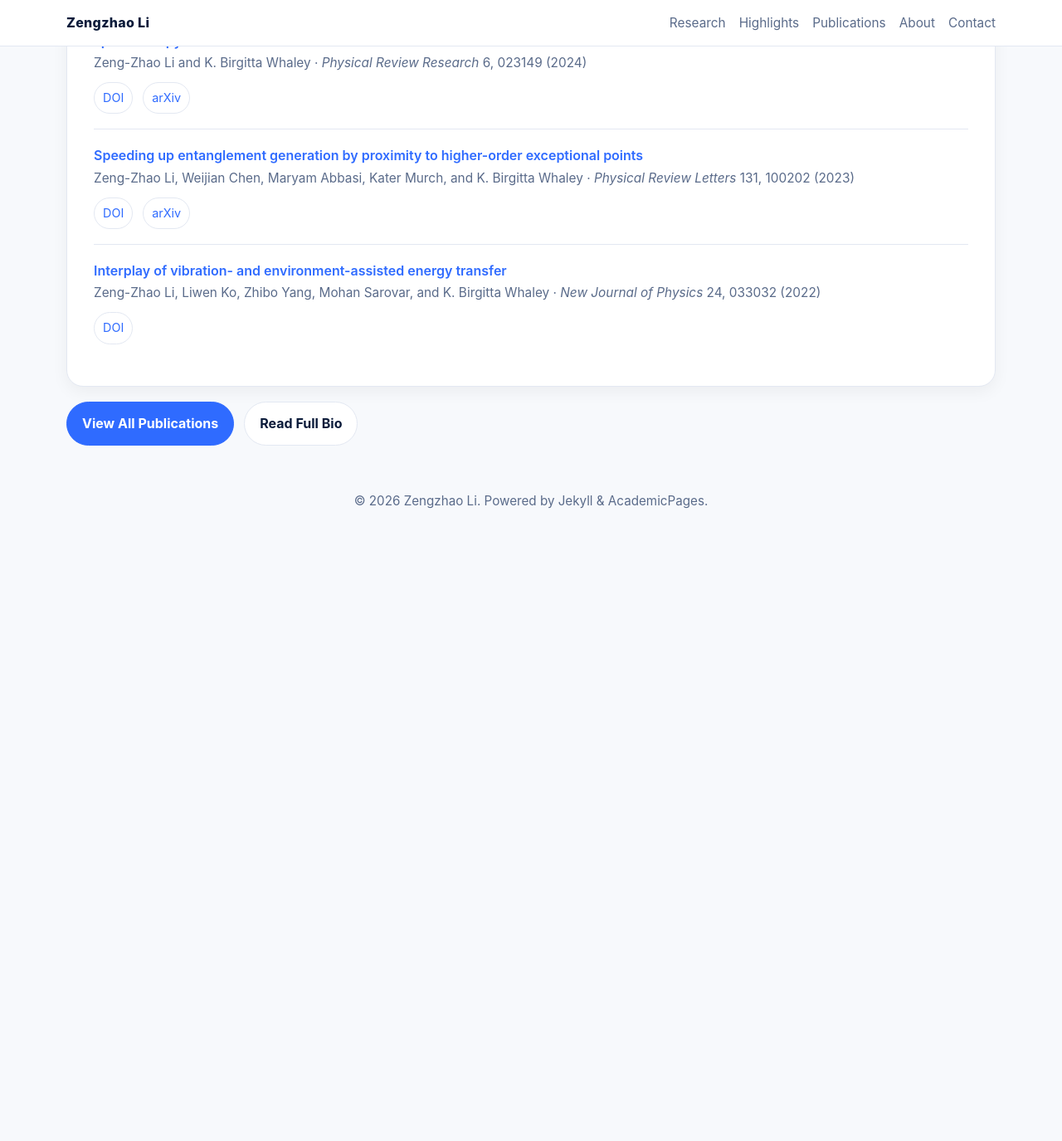
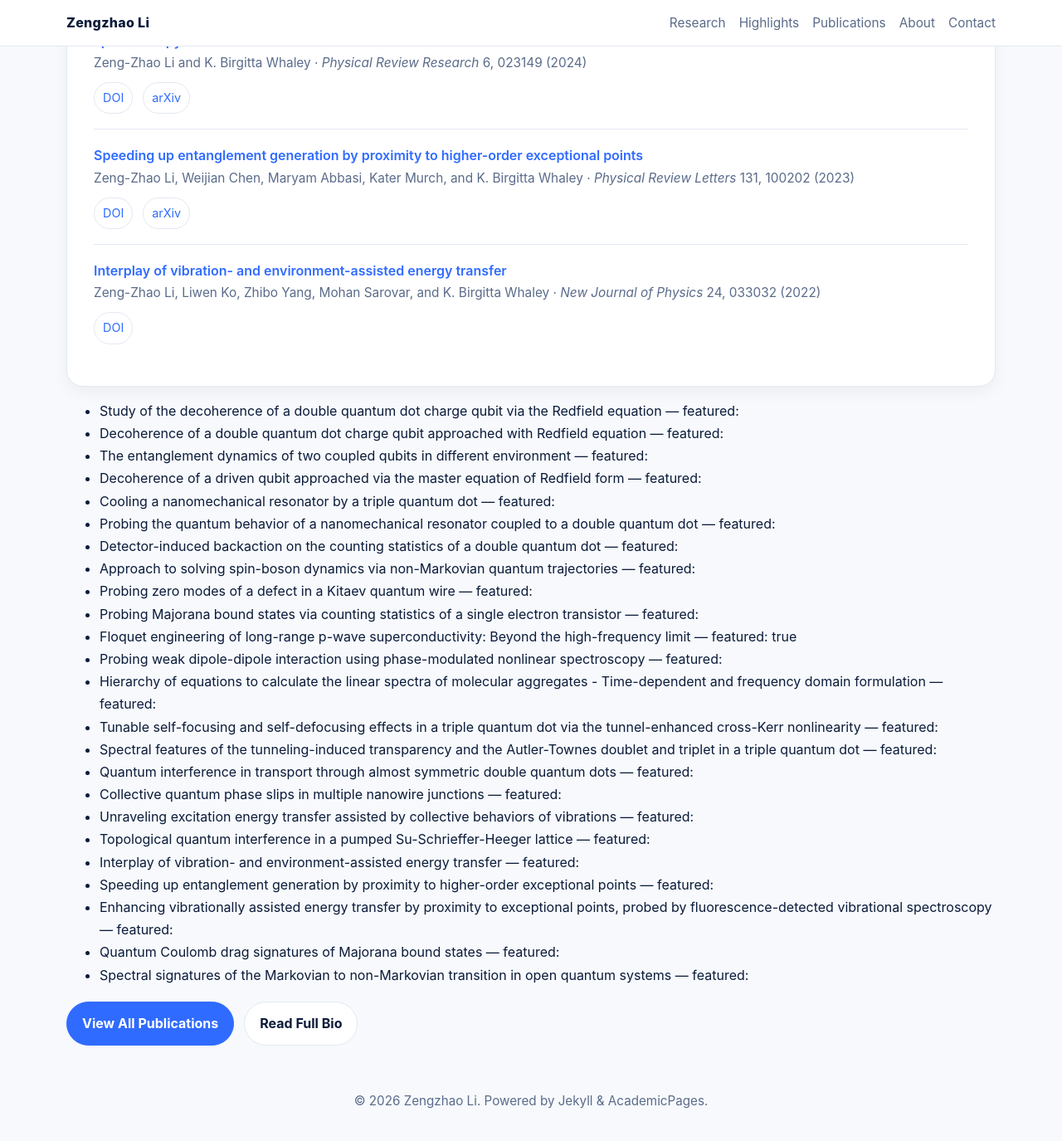
Before and after one commit to zengzhao019/zengzhao019.github.io, a Jekyll site: the page built from index.md, in a window 1280 px wide and 1400 px high, scrolled down 1884 px. Shown: the top 1375 px of the window at 83% size. Built offline with Jekyll 4.4.1, drawn with Linux system fonts in a browser that asks for light colours; before the commit the page ends 2561 px from its top, so only the background shows below that.

Commit message:
Update index.md

```diff
--- a/index.md
+++ b/index.md
@@ -136,7 +136,11 @@ title: home
       </div>
       {% endfor %}
     </div>
-
+<ul>
+{% for pub in site.publications %}
+  <li>{{ pub.title }} — featured: {{ pub.featured }}</li>
+{% endfor %}
+</ul>
     <div class="hero-actions" style="margin-top:18px;">
       <a class="btn primary" href="{{ '/publications/' | relative_url }}">View All Publications</a>
       <a class="btn" href="{{ '/about/' | relative_url }}">Read Full Bio</a>
```
